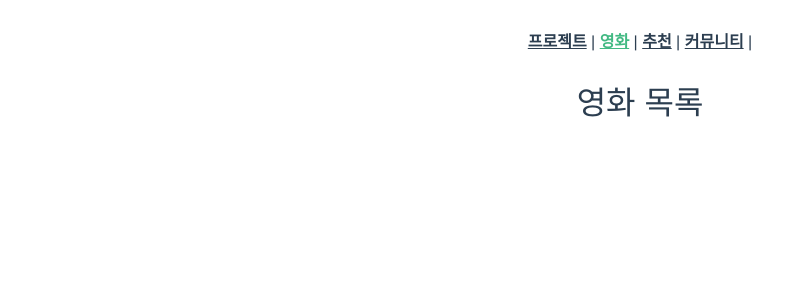
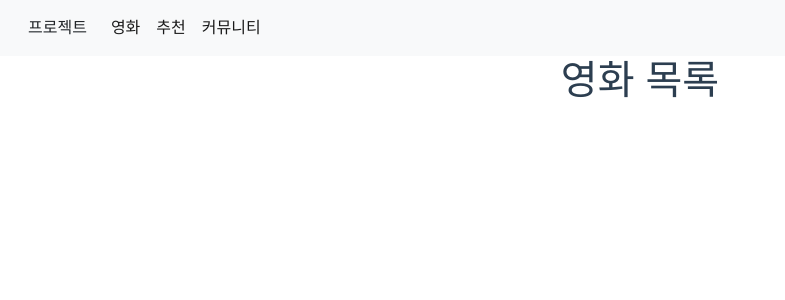
Before and after one commit to leecoder92/movie-project-front, a Vue app: page / in a window 1280 px wide. Shown: the top 300 px of the page, without its empty margins (0-785 px from the left). Built offline with nearby package versions, Linux system fonts and the light colour scheme.

Commit message:
navbar 만들기

```diff
--- a/src/App.vue
+++ b/src/App.vue
@@ -1,11 +1,26 @@
 <template>
   <div id="app">
-    <div id="nav">
-      <router-link to="#">프로젝트</router-link> |
-      <router-link to="/">영화</router-link> |
-      <router-link to="/recommendation">추천</router-link> |
-      <router-link to="/community">커뮤니티</router-link> |
-    </div>
+    <nav class="navbar navbar-expand-lg navbar-light bg-light">
+      <div class="container-fluid">
+        <router-link class="nav-link link-dark" to="/">프로젝트</router-link>
+        <button class="navbar-toggler" type="button" data-bs-toggle="collapse" data-bs-target="#navbarSupportedContent" aria-controls="navbarSupportedContent" aria-expanded="false" aria-label="Toggle navigation">
+          <span class="navbar-toggler-icon"></span>
+        </button>
+        <div class="collapse navbar-collapse" id="navbarSupportedContent">
+          <ul class="navbar-nav me-auto mb-2 mb-lg-0">
+            <li class="nav-item">
+              <router-link class="nav-link active" aria-current="page" to="/">영화</router-link>
+            </li>
+            <li class="nav-item">
+              <router-link class="nav-link active" aria-current="page" to="/recommendation">추천</router-link>
+            </li>
+            <li class="nav-item">
+              <router-link class="nav-link active" aria-current="page" to="/community">커뮤니티</router-link>
+            </li>
+          </ul>
+        </div>
+      </div>
+    </nav>
     <router-view/>
   </div>
 </template>
@@ -18,17 +33,4 @@
   text-align: center;
   color: #2c3e50;
 }
-
-#nav {
-  padding: 30px;
-}
-
-#nav a {
-  font-weight: bold;
-  color: #2c3e50;
-}
-
-#nav a.router-link-exact-active {
-  color: #42b983;
-}
 </style>
--- a/src/components/MovieList.vue
+++ b/src/components/MovieList.vue
@@ -1,6 +1,6 @@
 <template>
   <div>
-    <h2>영화 목록</h2>
+    <h1>영화 목록</h1>
   </div>
 </template>
 
```
